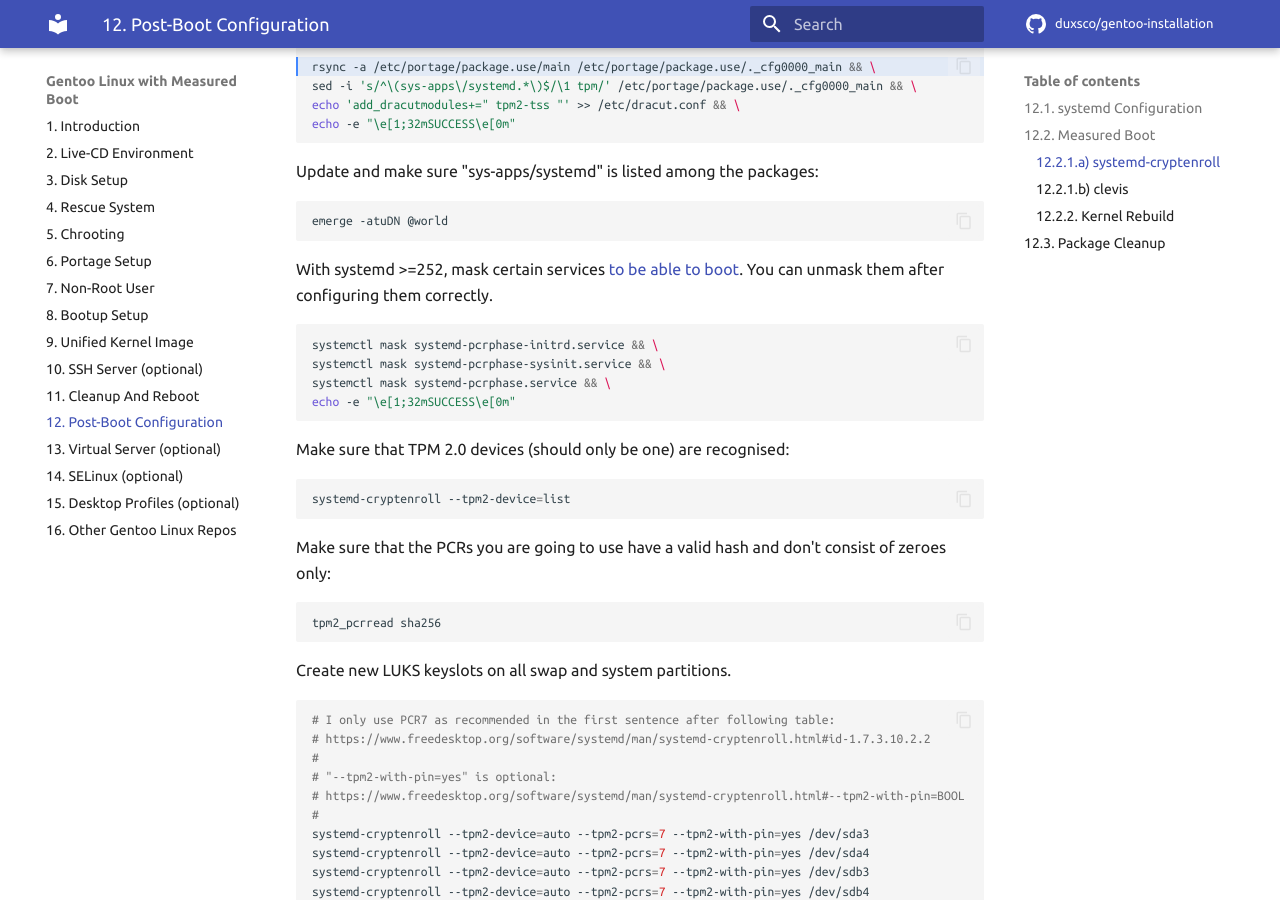
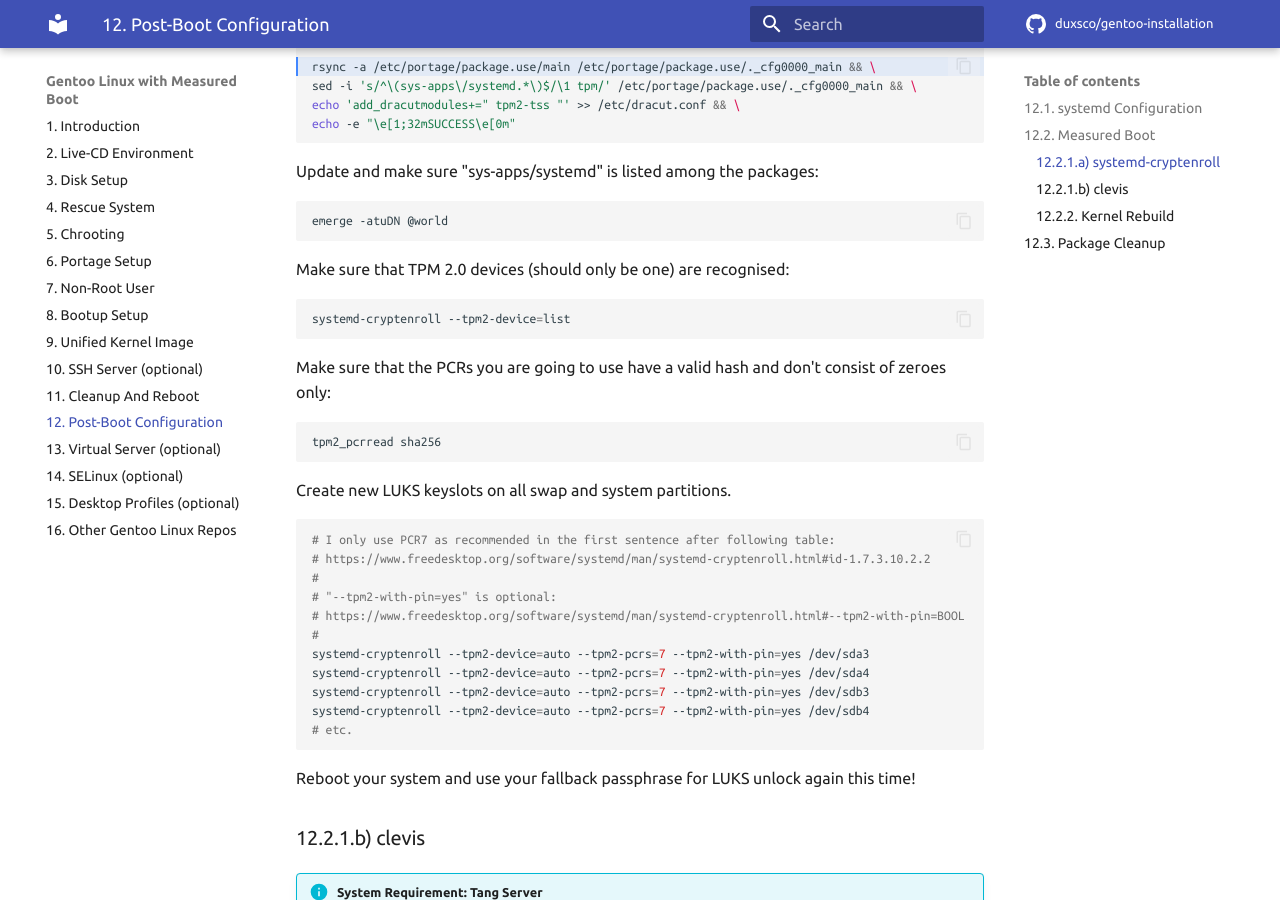
Before and after one commit to duxsco/gentoo-installation, an MkDocs documentation site: the page built from docs/post-boot_configuration.md, in a window 1280 px wide and 900 px high, scrolled down 2327 px. Built offline with MkDocs 1.6.1 and Material for MkDocs 9.7.7, drawn with Linux system fonts in a browser that asks for light colours; comment, search, counter and statistics services are not loaded.

Commit message:
Don't mask systemd-pcrphase* services

````diff
--- a/docs/post-boot_configuration.md
+++ b/docs/post-boot_configuration.md
@@ -107,15 +107,6 @@ Update and make sure "sys-apps/systemd" is listed among the packages:
 
 ```shell
 emerge -atuDN @world
-```
-
-With systemd >=252, mask certain services [to be able to boot](https://bugs.gentoo.org/879229). You can unmask them after configuring them correctly.
-
-```shell
-systemctl mask systemd-pcrphase-initrd.service && \
-systemctl mask systemd-pcrphase-sysinit.service && \
-systemctl mask systemd-pcrphase.service && \
-echo -e "\e[1;32mSUCCESS\e[0m"
 ```
 
 Make sure that TPM 2.0 devices (should only be one) are recognised:
````
